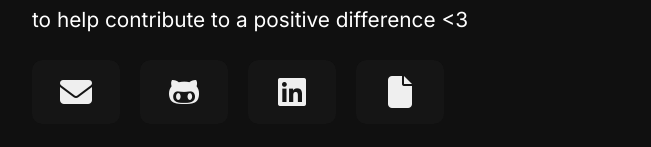
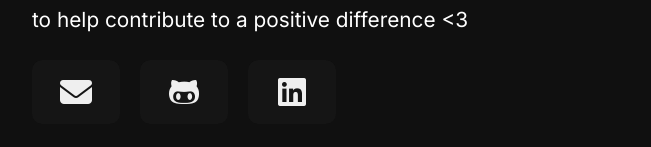
Before and after one commit to vqiu25/personal-website, a plain HTML site: page index.html in a window 1280 px wide. Shown: the part 445-592 px from the top of the page, without its empty margins (312-963 px from the left). Drawn offline with Linux system fonts and the light colour scheme.

Commit message:
Documentation: Remove CV

```diff
--- a/index.html
+++ b/index.html
@@ -49,7 +49,6 @@
           <a href="mailto:vqiu25@gmail.com" class="home-button"><i class="fa-solid fa-envelope"></i></a>
           <a href="https://github.com/vqiu25" class="home-button"><i class="fa-brands fa-github-alt"></i></a>
           <a href="https://www.linkedin.com/in/vqiu25" class="home-button"><i class="fa-brands fa-linkedin"></i></a>
-          <a href="assets/cv/victor-qiu-cv.pdf" class="home-button"><i class="fa-solid fa-file"></i></a>
         </div>
       </div>
     </main>
```
Also changed, not shown: 1 other file.
